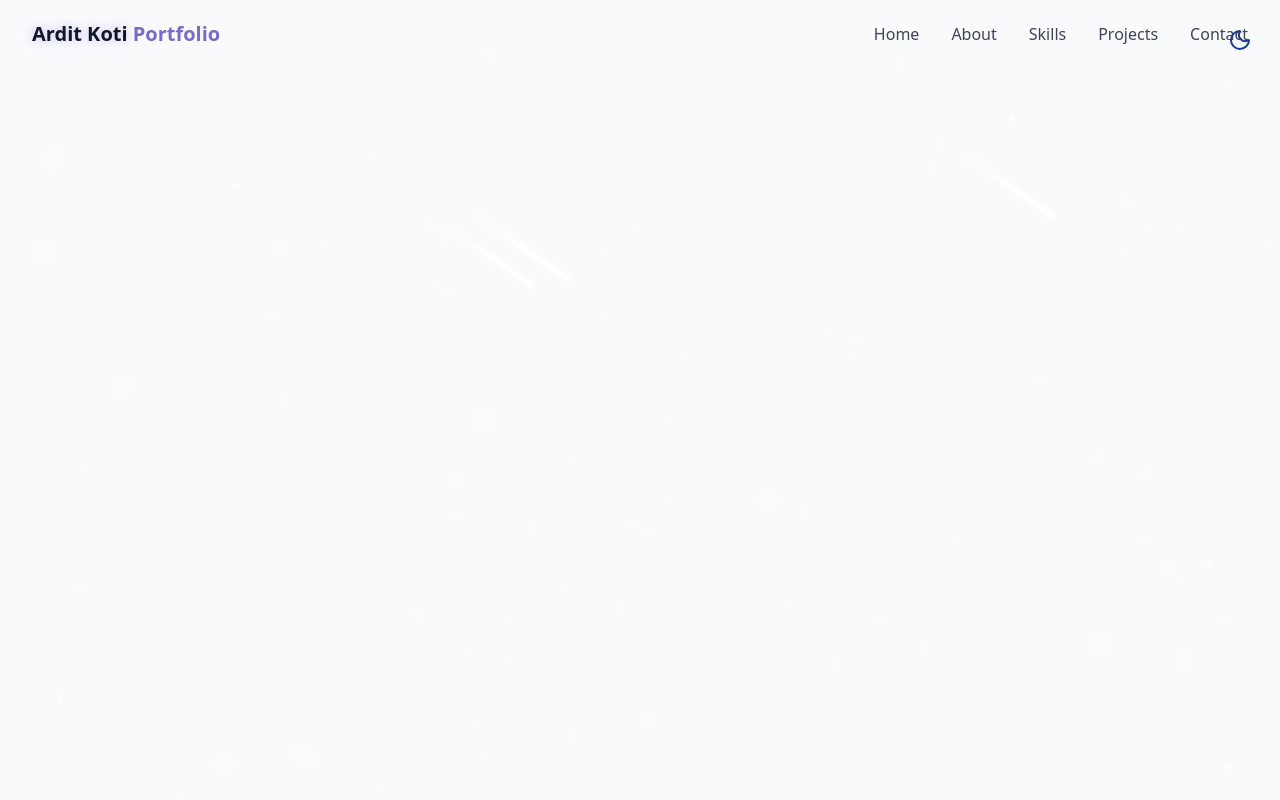
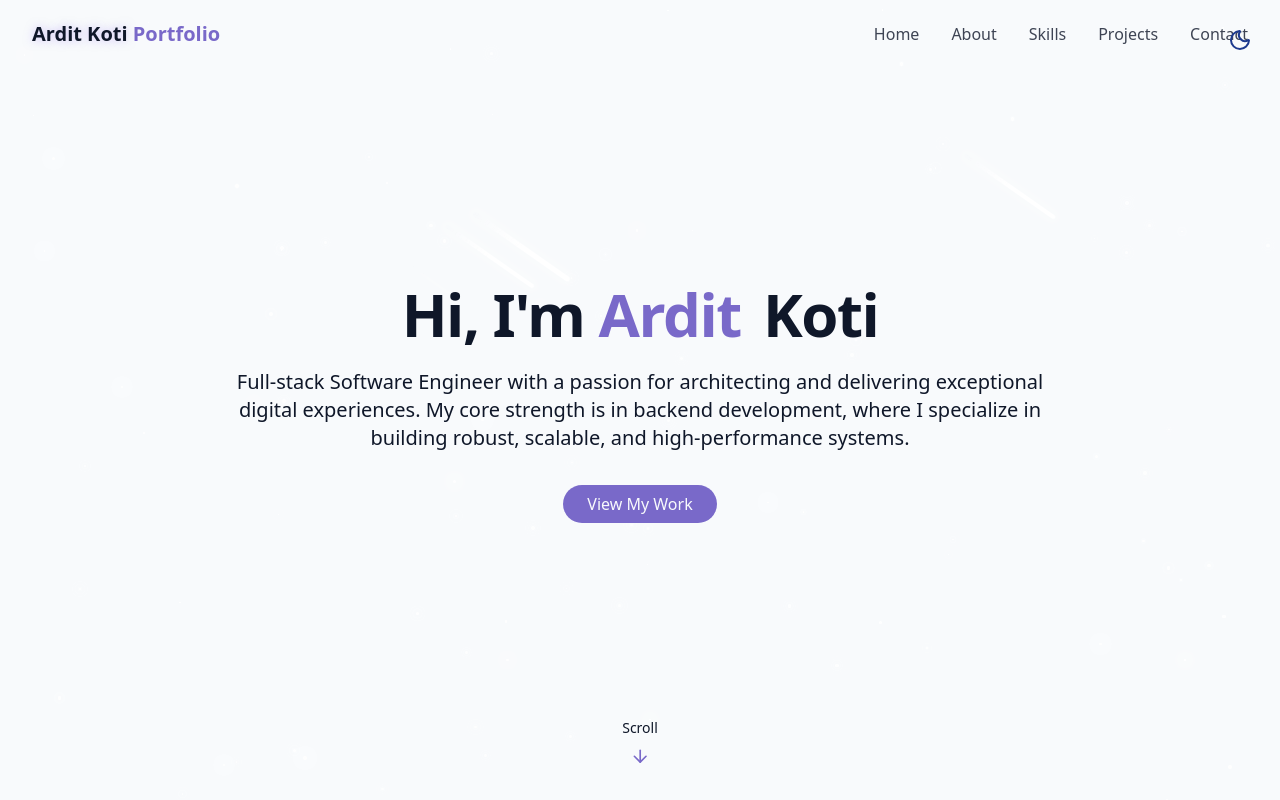
Before and after one commit to Ardit-K/PortfolioSite, a React (Vite) app: page / in a window 1280 px wide. Built offline with nearby package versions, Linux system fonts and the light colour scheme.

Commit message:
Created Hero Section

```diff
--- /dev/null
+++ b/src/components/HeroSection.jsx
@@ -0,0 +1,30 @@
+import { ArrowDown } from "lucide-react";
+
+export const HeroSection = () => {
+    return <section id="hero" className="relative min-h-screen flex flex-col items-center justify-center px-4"
+    >
+        <div className="container max-w-4xl mx-auto text-center z-10">
+            <div className="space-y-6">
+                <h1 className="text-4xl md:text-6xl font-bold tracking-tight ">
+                    <span className="opacity-0 animate-fade-in"> Hi, I'm</span>
+                    <span className="text-primary opacity-0 animate-fade-in-delay-1"> Ardit</span>
+                    <span className="text-gradient ml-2 opacity-0 animate-fade-in-delay-2"> Koti</span>
+                </h1>
+                <p className="text-lg md:text-xl text-muted-foreground max-2-2xl mx-auto opacity-0 animate-fade-in-delay-3">
+                    Full-stack Software Engineer with a passion for architecting and delivering exceptional digital experiences.
+                    My core strength is in backend development, where I specialize in building robust, scalable, and high-performance systems.
+                </p>
+                <div className="pt-4 opacity-0 animate-fade-in-delay-4">
+                    <a href="#projects" className="cosmic-button">
+                        View My Work
+                    </a>
+                </div>
+            </div>
+        </div>
+
+        <div className="absolute bottom-8 left-1/2 transform -translate-x-1/2 flex flex-col items-center animate-bounce">
+            <span className="text-sm text-muted-foreground mb-2">Scroll</span>
+            <ArrowDown className="h-5 w-5 text-primary" />
+        </div>
+    </section>
+};
--- a/src/components/Navbar.jsx
+++ b/src/components/Navbar.jsx
@@ -52,7 +52,8 @@
 
             <button
             onClick={() => setIsMenuOpen((prev) => !prev)}
-            className="md:hidden p-2 text-foreground z-50">
+            className="md:hidden p-2 text-foreground z-50"
+            aria-label={isMenuOpen ? "Close Menu" : "Open Menu"}>
             {isMenuOpen ? <X size={24}/> : <Menu size={24}/>} </button>
 
             <div className={cn("fixed inset-0 bg-background/95 backdrop-blur-md z-40 flex flex-col items-center justify-center",
--- a/src/pages/Home.jsx
+++ b/src/pages/Home.jsx
@@ -1,6 +1,7 @@
 import { Navbar } from "@/components/Navbar";
 import { ThemeToggle } from "@/components/ThemeToggle";
 import { StarBackground } from "@/components/StarBackground";
+import { HeroSection } from "@/components/HeroSection";
 
 export const Home = () => {
     return <div className="min-h-screen bg-background text-foreground overflow-x-hidden">
@@ -12,5 +13,8 @@
         {/* Navbar */}
         <Navbar />
         {/* Main Content */}
+        <main>
+            <HeroSection/>
+        </main>
     </div>;
 }
```
